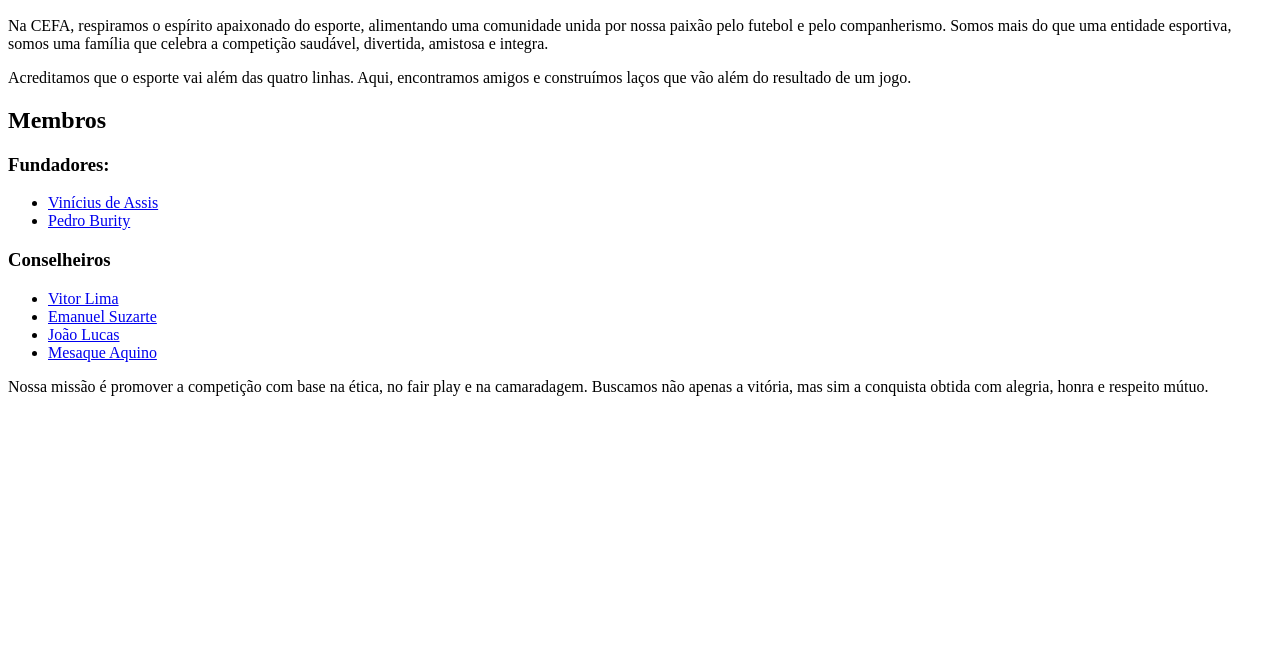
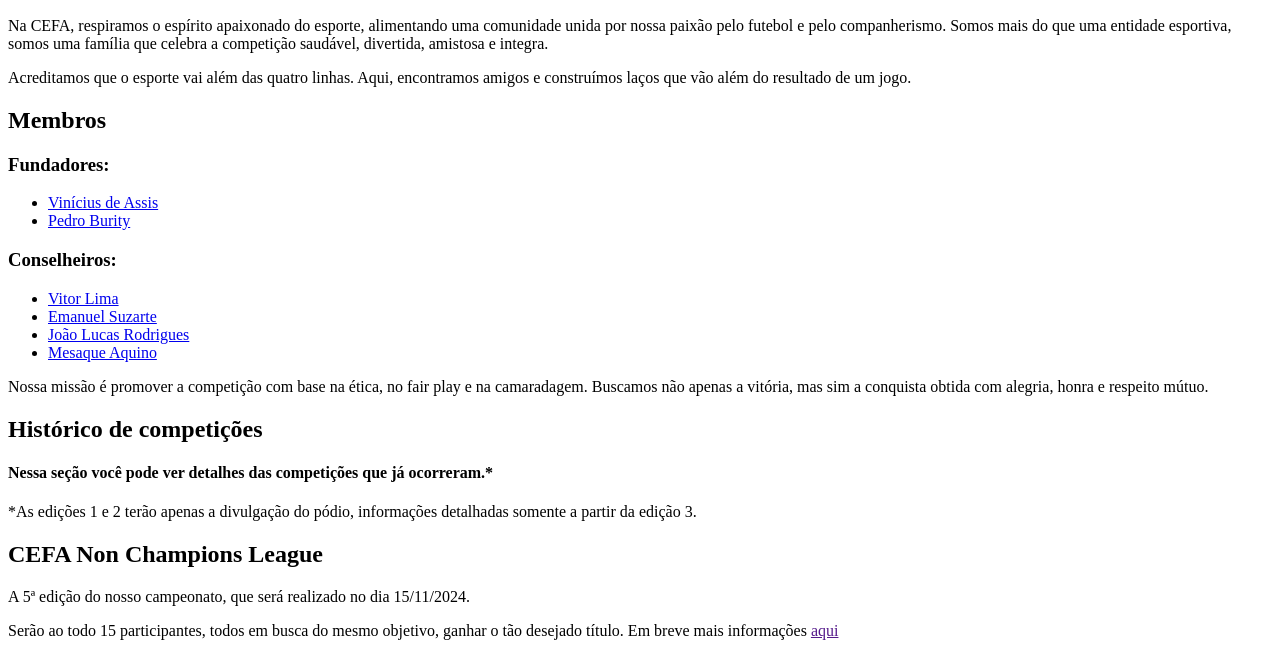
Before and after one commit to ViniciusDevAssis/site-cefa, a plain HTML site: page index.html in a window 1280 px wide. Shown: the part 528-1184 px from the top of the page. Before the commit the page ends 940 px from the top, so only its background shows below. Drawn offline with Linux system fonts and the light colour scheme.

Commit message:
Creating the remaining sections

```diff
--- a/index.html
+++ b/index.html
@@ -44,11 +44,11 @@
                     <li><a href="https://www.instagram.com/viniciusdevassis.ig" target="_blank">Vinícius de Assis</a></li>
                     <li><a href="https://www.instagram.com/pedro_burity23" target="_blank">Pedro Burity</a></li>
                 </ul>
-                <h3>Conselheiros</h3>
+                <h3>Conselheiros:</h3>
                 <ul>
                     <li><a href="https://www.instagram.com/vitor7ima" target="_blank">Vitor Lima</a></li>
                     <li><a href="https://www.instagram.com/suzarte__emanuel" target="_blank">Emanuel Suzarte</a></li>
-                    <li><a href="https://www.instagram.com/joaou.lucass" target="_blank">João Lucas</a></li>
+                    <li><a href="https://www.instagram.com/joaou.lucass" target="_blank">João Lucas Rodrigues</a></li>
                     <li><a href="https://www.instagram.com/mesaquino" target="_blank">Mesaque Aquino</a></li>
                 </ul>
                 <p>
@@ -57,6 +57,20 @@
                 </p>
             </div>
         </section>
+
+        <section id="arquivo">
+            <h2>Histórico de competições</h2>
+            <h4>Nessa seção você pode ver detalhes das competições que já ocorreram.*</h4>
+            <p>
+                *As edições 1 e 2 terão apenas a divulgação do pódio, informações detalhadas somente a partir da edição 3.
+            </p>
+        </section>
+
+        <section id="campeonato">
+            <h2>CEFA Non Champions League</h2>
+            <p>A 5ª edição do nosso campeonato, que será realizado no dia 15/11/2024.</p>
+            <p>Serão ao todo 15 participantes, todos em busca do mesmo objetivo, ganhar o tão desejado título. Em breve mais informações <a href="">aqui</a></p>
+        </section>
     </main>
 
 </body>
```
